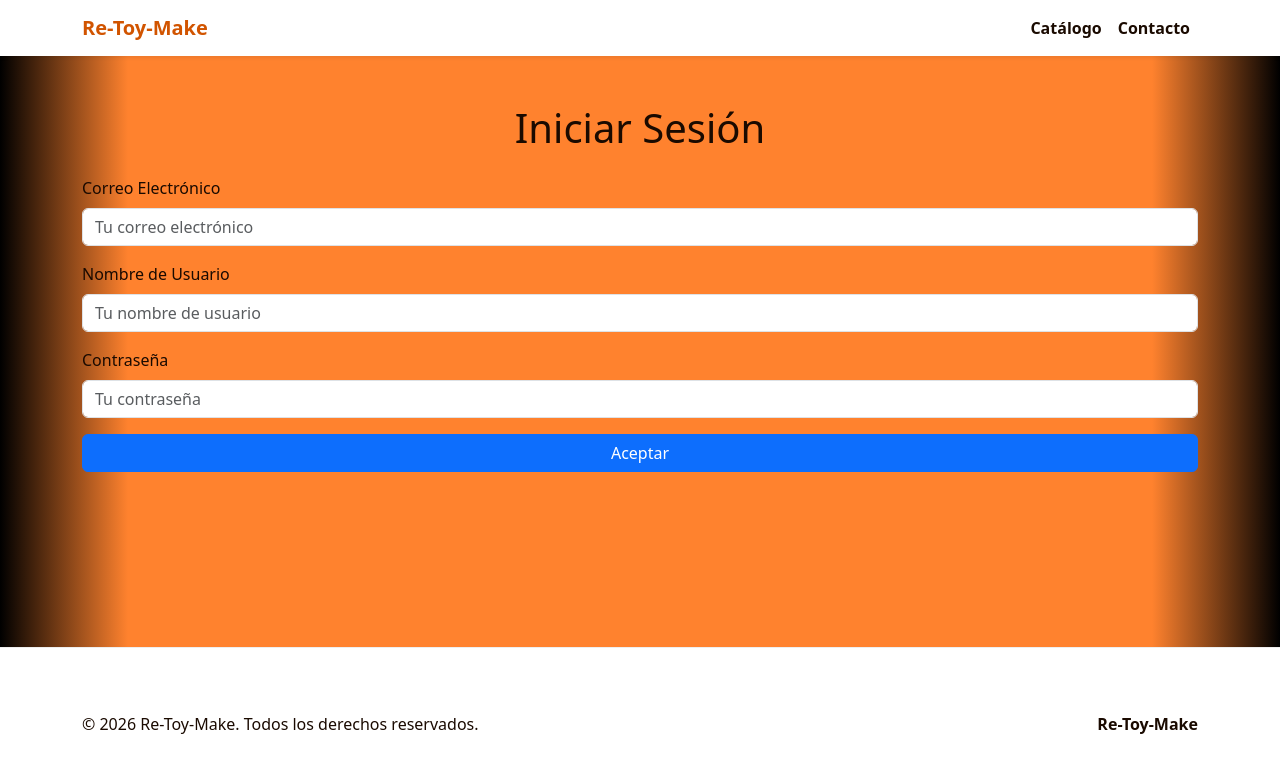
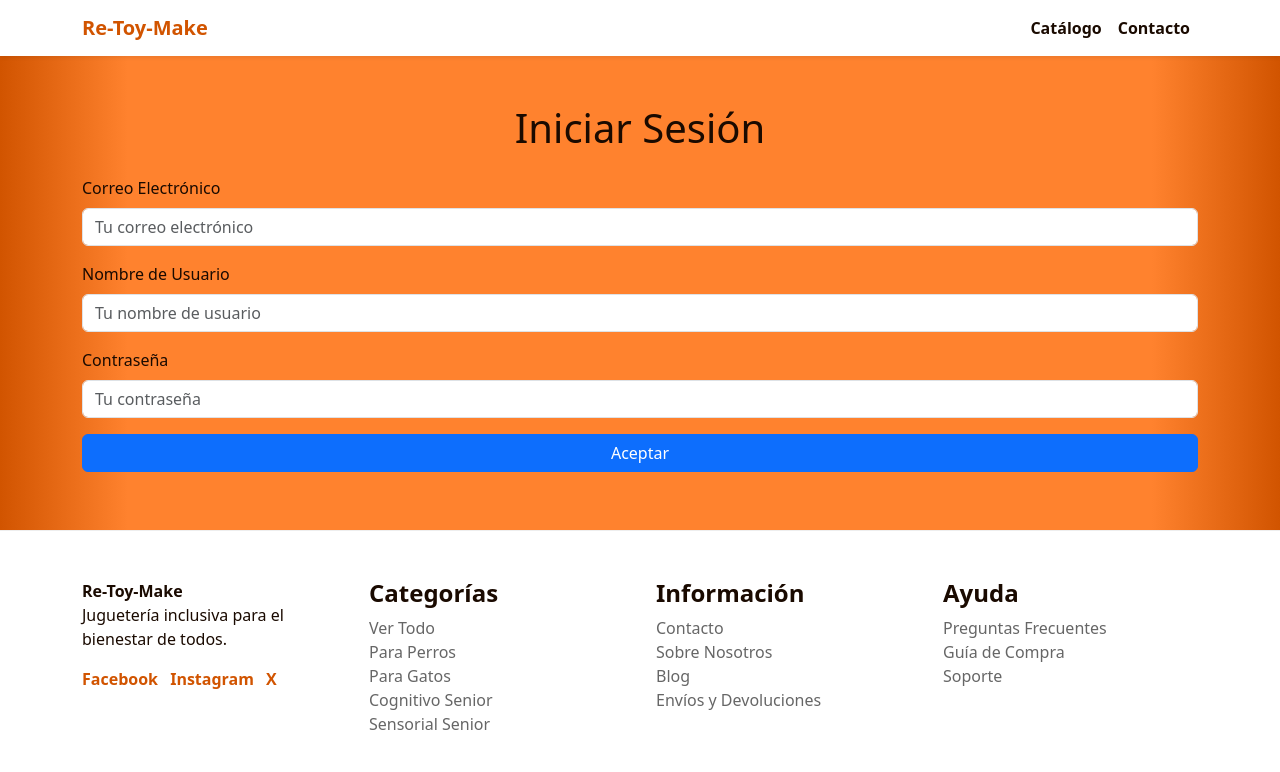
Before and after one commit to Jabaloyas-git/Trabajo-2-eval, a plain HTML site: page login.html in a window 1280 px wide. Drawn offline with nearby package versions, Linux system fonts and the light colour scheme.

Commit message:
cambios de color del fondo , de login

```diff
--- a/css/style.css
+++ b/css/style.css
@@ -6,9 +6,20 @@
             --text-dark: #1A0A00;
         }
 
+        html {
+            height: 100%;
+        }
+
         body {
-            background: linear-gradient(to right, #000000, var(--primary-color), var(--primary-color), var(--primary-color), var(--primary-color), var(--primary-color), var(--primary-color), var(--primary-color), var(--primary-color), var(--primary-color), #000000);
+            display: flex;
+            flex-direction: column;
+            min-height: 100vh;
+            background: linear-gradient(to right, #D15400, var(--primary-color), var(--primary-color), var(--primary-color), var(--primary-color), var(--primary-color), var(--primary-color), var(--primary-color), var(--primary-color), var(--primary-color), #D15400);
             color: var(--text-dark);
+        }
+
+        main {
+            flex: 1;
         }
 
         .navbar-brand {
@@ -61,6 +72,14 @@
             height: 200px;
             object-fit: cover;
             border-radius: 8px;
+            transition: all 0.3s ease;
+            box-shadow: 0 4px 12px rgba(0, 0, 0, 0.15);
+            cursor: pointer;
+        }
+
+        .hero-images img:hover {
+            transform: scale(1.08);
+            box-shadow: 0 12px 28px rgba(0, 0, 0, 0.35);
         }
 
         /* CTA Button */
@@ -212,6 +231,7 @@
             background-color: #ffffff;
             padding: 3rem 1rem;
             border-top: 1px solid #eee;
+            margin-top: auto;
         }
 
         .footer-content {
--- a/login.html
+++ b/login.html
@@ -52,10 +52,44 @@
         </form>
     </main>
 
-    <footer class="mt-auto fixed-bottom">
-        <div class="container d-flex justify-content-between align-items-center py-3">
-            <p class="mb-0">&copy; 2026 Re-Toy-Make. Todos los derechos reservados.</p>
-            <strong>Re-Toy-Make</strong>
+    <footer>
+        <div class="container">
+            <div class="footer-content">
+                <div class="footer-column logo-column">
+                    <a href="#" onclick="window.scrollTo({top: 0, behavior: 'smooth'}); return false;" style="text-decoration: none; color: inherit;"><strong>Re-Toy-Make</strong></a>
+                    <p>Juguetería inclusiva para el bienestar de todos.</p>
+                    <div class="social-icons">
+                        <a href="https://www.facebook.com/">Facebook</a> <a href="https://www.instagram.com/">Instagram</a> <a href="https://x.com/"> X</a>
+                    </div>
+                </div>
+                <div class="footer-column">
+                    <h4>Categorías</h4>
+                    <ul>
+                        <li><a href="catalog.html">Ver Todo</a></li>
+                        <li><a href="pets.html">Para Perros</a></li>
+                        <li><a href="pets.html">Para Gatos</a></li>
+                        <li><a href="seniors.html">Cognitivo Senior</a></li>
+                        <li><a href="seniors.html">Sensorial Senior</a></li>
+                    </ul>
+                </div>
+                <div class="footer-column">
+                    <h4>Información</h4>
+                    <ul>
+                        <li><a href="contact.html">Contacto</a></li>
+                        <li><a href="#">Sobre Nosotros</a></li>
+                        <li><a href="#">Blog</a></li>
+                        <li><a href="#">Envíos y Devoluciones</a></li>
+                    </ul>
+                </div>
+                <div class="footer-column">
+                    <h4>Ayuda</h4>
+                    <ul>
+                        <li><a href="#">Preguntas Frecuentes</a></li>
+                        <li><a href="#">Guía de Compra</a></li>
+                        <li><a href="contact.html">Soporte</a></li>
+                    </ul>
+                </div>
+            </div>
         </div>
     </footer>
 </body>
```
Also changed, not shown: catalog.html (+10 -10 lines), contact.html (+2 -2 lines), index.html (+1 -1 lines), pets.html (+4 -4 lines), seniors.html (+3 -3 lines).
